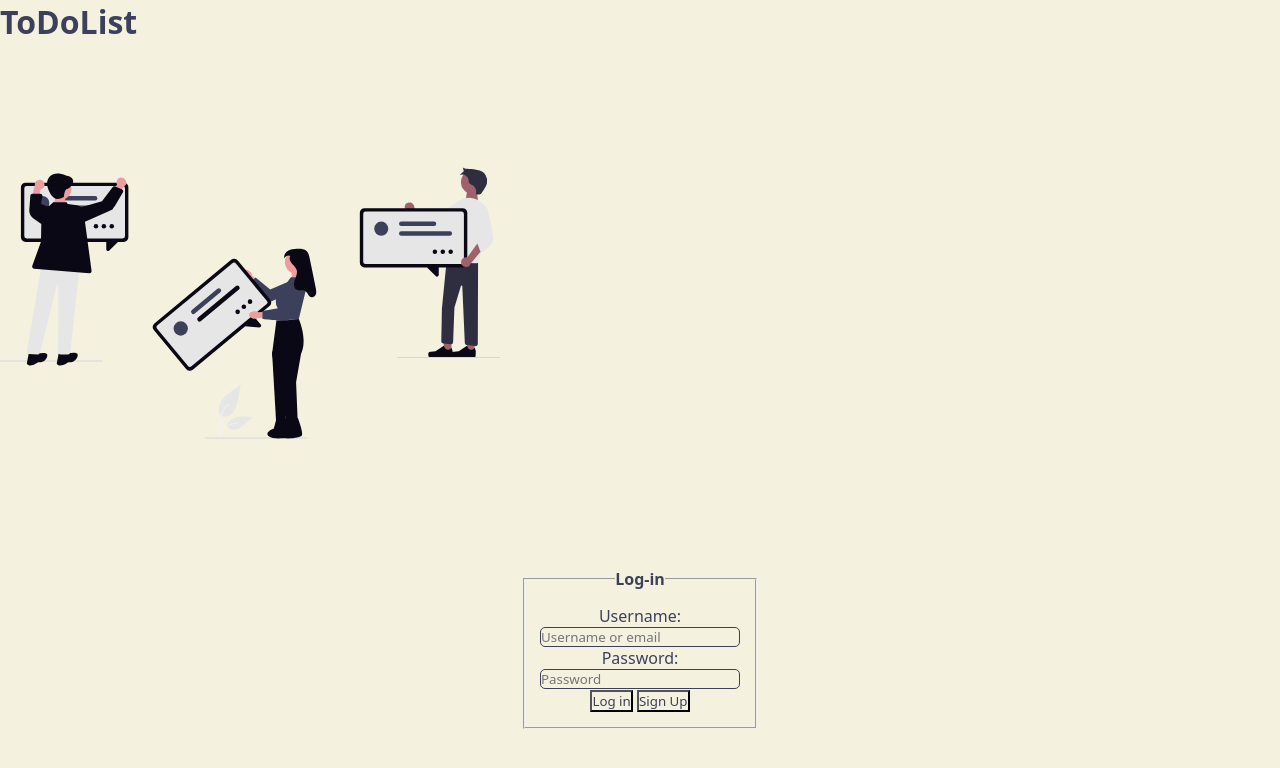
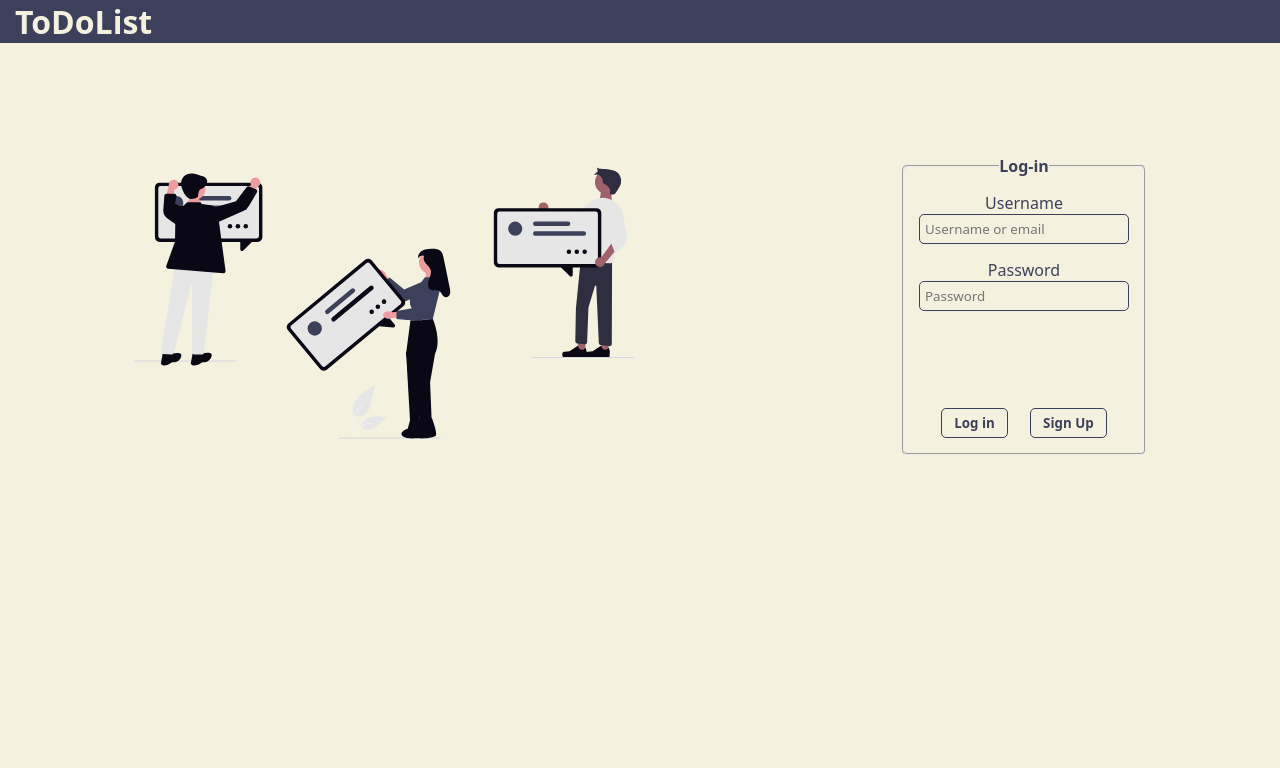
Before and after one commit to erasmoh21/toDoListPy, a Python web app: template templates/login/login.html in a window 1280 px wide. Shown: the top 768 px of the page. Run offline with Jinja, Linux system fonts and the light colour scheme; the template is opened without the code that fills it, so the values that code supplies are empty.

Commit message:
Finalizing the login page in its basic style

```diff
--- a/templates/login/login.html
+++ b/templates/login/login.html
@@ -8,28 +8,28 @@
 </head>
 <body>
     <header>
-        <div>
+        <div class="containerHeader">
             <h1>ToDoList</h1>
         </div>
     </header>
 
     <main>
-        <div>
+        <div class="mainContainerLogin">
             <figure>
                 <img src="./assets/loginAvatar.svg" alt="Login avatar svg">
             </figure>
             <form action="" method="post" id="signInForm">
-                <fieldset>
+                <fieldset class="fieldsetSignInForm">
                     <legend>Log-in</legend>
-                    <div class="mainInputsLogin">
-                        <label for="inputUsername">Username:</label>
+                    <div class="containerInputSignInForm">
+                        <label for="inputUsername">Username</label>
                         <input type="text" id="inputUsername" placeholder="Username or email">
-                        <label for="inputPassword">Password:</label>
+                        <label for="inputPassword">Password</label>
                         <input type="password" id="inputPassword" placeholder="Password">
                     </div>
-                    <div>
-                        <button id="btnLogin">Log in</button>
-                        <button id="btnSignUp">Sign Up</button>
+                    <div class="containerBtnSignInForm">
+                        <button id="btnLogin" class="btnStyleLogin">Log in</button>
+                        <button id="btnSignUp" class="btnStyleLogin">Sign Up</button>
                     </div>
                 </fieldset>
             </form>
--- a/templates/login/loginStyle.css
+++ b/templates/login/loginStyle.css
@@ -14,27 +14,64 @@
     box-sizing: border-box;
 }
 
+/*HEADER*/
+.containerHeader {
+    color: var(--backgroundLightStandard);
+    background-color: #3D405B;
+
+}
+/* VARIABLES*/
+:root {
+    --backgroundLightStandard:#F4F1DE;
+    --colorLightStandard:#3D405B;
+    --fontFamilyStandard: system-ui, -apple-system, BlinkMacSystemFont, 'Segoe UI', Roboto, Oxygen, Ubuntu, Cantarell, 'Open Sans', 'Helvetica Neue', sans-serif;
+}
+
+* {
+    background-color:var(--backgroundLightStandard);
+    color: var(--colorLightStandard);
+    font-family: var(--fontFamilyStandard) ;
+    padding: 0;
+    margin: 0;
+    box-sizing: border-box;
+}
+
+/*HEADER*/
+.containerHeader h1{
+    color: #F4F1DE;
+    background-color: var(--colorLightStandard);
+    margin-left: 15px;
+}
+
+
+/*MAIN*/
 main {
     height: calc(100vh - 43px);
 }
 
-#signInForm {
-    height: 100%;
-    text-align: center;
+.mainContainerLogin {
     display: flex;
-    justify-content: center;
+    justify-content: space-around;
     align-items: center;
 }
 
-
-.mainInputsLogin {
+.containerInputSignInForm {
     display: flex;
     flex-direction: column;
     align-items: center;
 }
 
-fieldset {
+#signInForm {
+    text-align: center;
+}
+
+.fieldsetSignInForm {
+    display: flex;
+    flex-direction: column;
+    justify-content: space-between;
+    height: 300px;
     padding: 15px;
+    border-radius: 5px;
 }
 
 legend {
@@ -48,5 +85,91 @@ label {
 input {
     border: 1px solid var(--colorLightStandard);
     outline: none;
+    padding: 5px;
+    margin-bottom: 15px;
+    border-radius: 5px;
+
+}
+
+.containerBtnSignInForm {
+    display: flex;
+    justify-content: space-evenly;
+}
+
+.containerBtnSignInForm .btnStyleLogin{
+    border: 1px solid var(--colorLightStandard);
+    border-radius: 5px;
+    padding: 5px 12px;
+    font-weight: bolder;
+    transition: all .5s ease;
+}
+
+.containerBtnSignInForm .btnStyleLogin:hover {
+    background-color: var(--colorLightStandard);
+    color: var(--backgroundLightStandard);
+}
+
+/*MAIN*/
+main {
+    height: calc(100vh - 43px);
+}
+
+.mainContainerLogin {
+    display: flex;
+    justify-content: space-around;
+    align-items: center;
+}
+
+.containerInputSignInForm {
+    display: flex;
+    flex-direction: column;
+    align-items: center;
+}
+
+#signInForm {
+    text-align: center;
+}
+
+.fieldsetSignInForm {
+    display: flex;
+    flex-direction: column;
+    justify-content: space-between;
+    height: 300px;
+    padding: 15px;
     border-radius: 5px;
 }
+
+legend {
+    font-weight: bolder;
+}
+
+label {
+    font-weight: 500;
+}
+
+input {
+    border: 1px solid var(--colorLightStandard);
+    outline: none;
+    padding: 5px;
+    margin-bottom: 15px;
+    border-radius: 5px;
+
+}
+
+.containerBtnSignInForm {
+    display: flex;
+    justify-content: space-evenly;
+}
+
+.containerBtnSignInForm .btnStyleLogin{
+    border: 1px solid var(--colorLightStandard);
+    border-radius: 5px;
+    padding: 5px 12px;
+    font-weight: bolder;
+    transition: all .5s ease;
+}
+
+.containerBtnSignInForm .btnStyleLogin:hover {
+    background-color: var(--colorLightStandard);
+    color: var(--backgroundLightStandard);
+}
```
